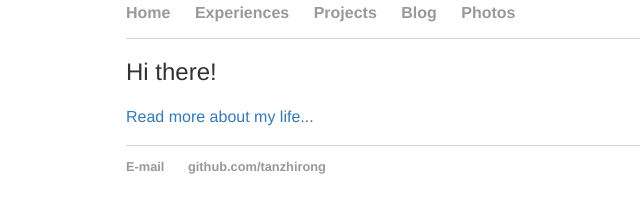
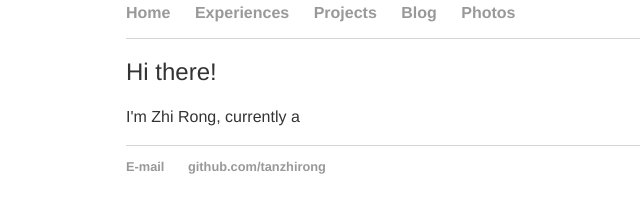
Before and after one commit to tanzhirong/tanzhirong.github.io, a Jekyll site: the page built from index.html, in a window 1280 px wide. Shown: the part 120-333 px from the top of the page, without its empty margins (2-642 px from the left). Built offline with Jekyll 4.4.1, drawn with Linux system fonts in a browser that asks for light colours.

Commit message:
Update index.html

```diff
--- a/index.html
+++ b/index.html
@@ -4,5 +4,5 @@ title: Zhi Rong Tan
 ---
 <div class="blurb">
 	<h2>Hi there!</h2>
-	<p><a href="/about">Read more about my life...</a></p>
+	<p>I'm Zhi Rong, currently a <a href="/about"></a></p>
 </div><!-- /.blurb -->
```
